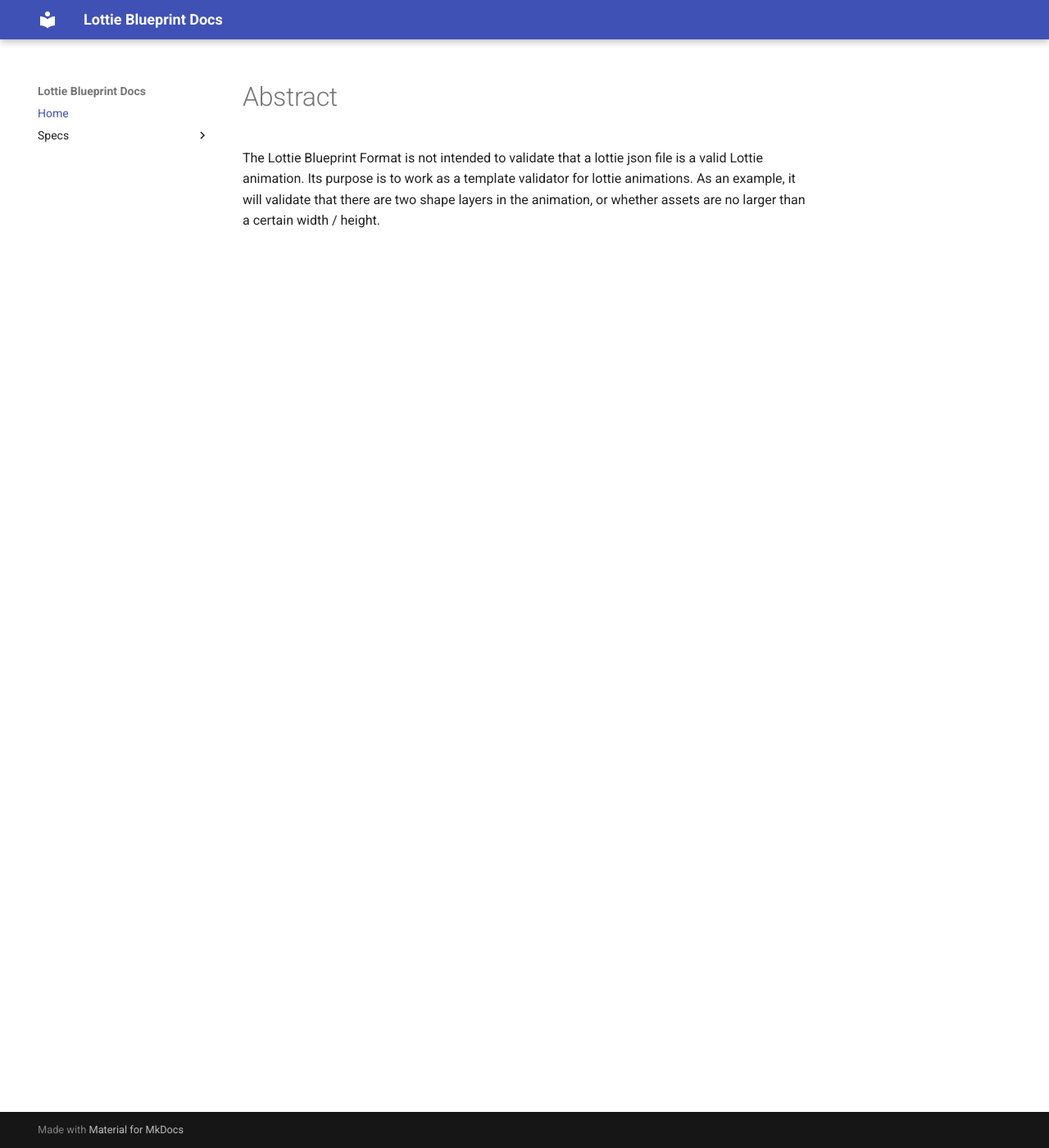
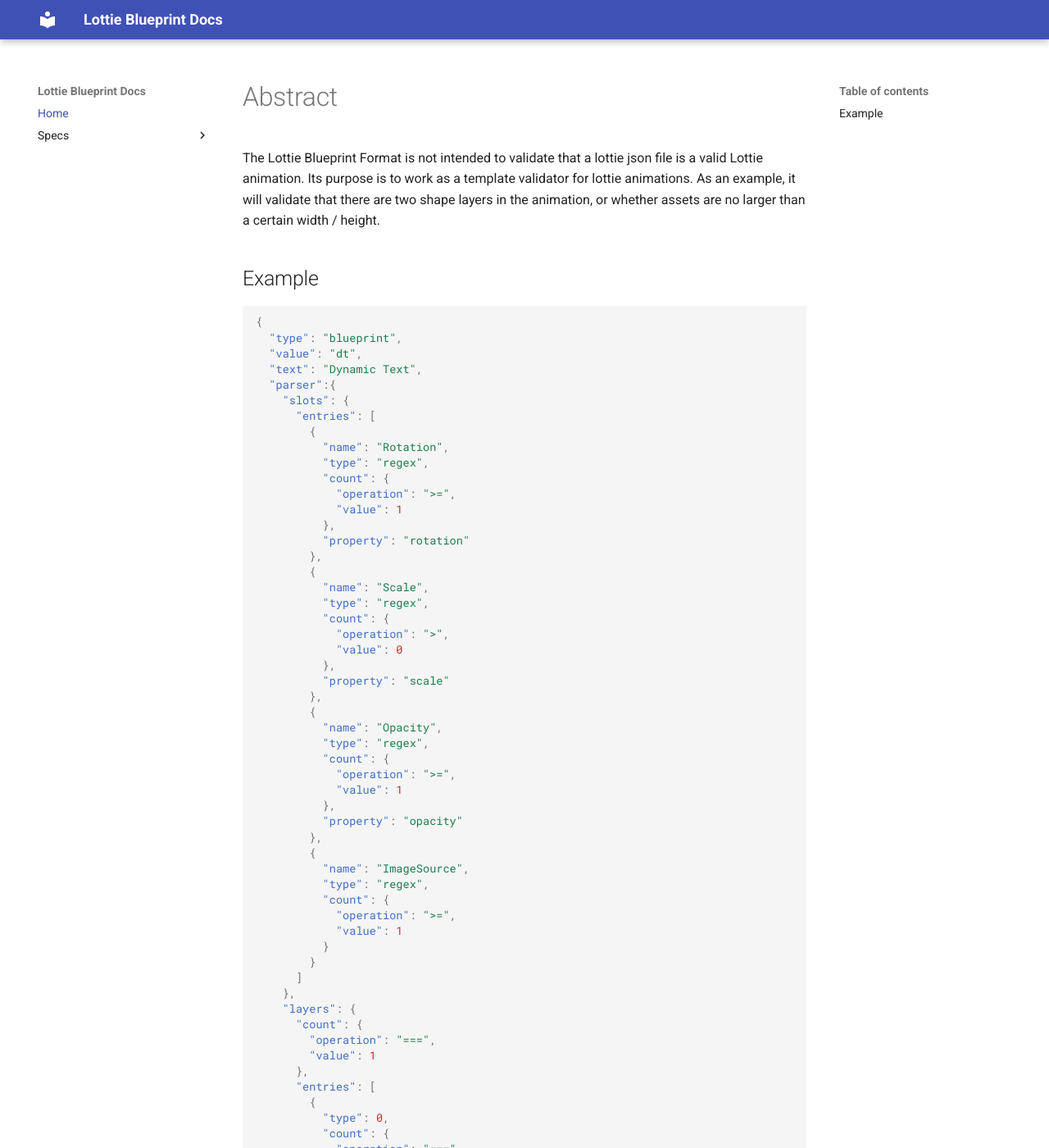
Before and after one commit to bodymovin/lottie-blueprint, an MkDocs documentation site: the page built from docs/index.md, in a window 1280 px wide and 1400 px high. Shown: the whole window at 82% size. Built offline with MkDocs 1.6.1 and Material for MkDocs 9.7.7, drawn with Linux system fonts in a browser that asks for light colours; some of the changed text lies outside the part shown.

Commit message:
add example

````diff
--- a/docs/index.md
+++ b/docs/index.md
@@ -1,3 +1,75 @@
 # Abstract
 
 The Lottie Blueprint Format is not intended to validate that a lottie json file is a valid Lottie animation. Its purpose is to work as a template validator for lottie animations. As an example, it will validate that there are two shape layers in the animation, or whether assets are no larger than a certain width / height.
+
+## Example
+
+```json
+{
+  "type": "blueprint",
+  "value": "dt",
+  "text": "Dynamic Text",
+  "parser":{
+    "slots": {
+      "entries": [
+        {
+          "name": "Rotation",
+          "type": "regex",
+          "count": {
+            "operation": ">=",
+            "value": 1
+          },
+          "property": "rotation"
+        },
+        {
+          "name": "Scale",
+          "type": "regex",
+          "count": {
+            "operation": ">",
+            "value": 0
+          },
+          "property": "scale"
+        },
+        {
+          "name": "Opacity",
+          "type": "regex",
+          "count": {
+            "operation": ">=",
+            "value": 1
+          },
+          "property": "opacity"
+        },
+        {
+          "name": "ImageSource",
+          "type": "regex",
+          "count": {
+            "operation": ">=",
+            "value": 1
+          }
+        }
+      ]
+    },
+    "layers": {
+      "count": {
+        "operation": "===",
+        "value": 1
+      },
+      "entries": [
+        {
+          "type": 0,
+          "count": {
+            "operation": "===",
+            "value": 3
+          }
+        }
+      ]
+    },
+    "assets": {
+      "count": {
+        "operation": ">",
+        "value": 0
+      }
+    }
+  }
+}
+```
--- a/mkdocs.yml
+++ b/mkdocs.yml
@@ -37,6 +37,11 @@
       alternate_style: true
   - markdown_include.include:
       base_path: docs
+  - pymdownx.highlight:
+      anchor_linenums: true
+      line_spans: __span
+      pygments_lang_class: true
+  - pymdownx.inlinehilite
 plugins:
   - tooltips
 extra_css:
````
